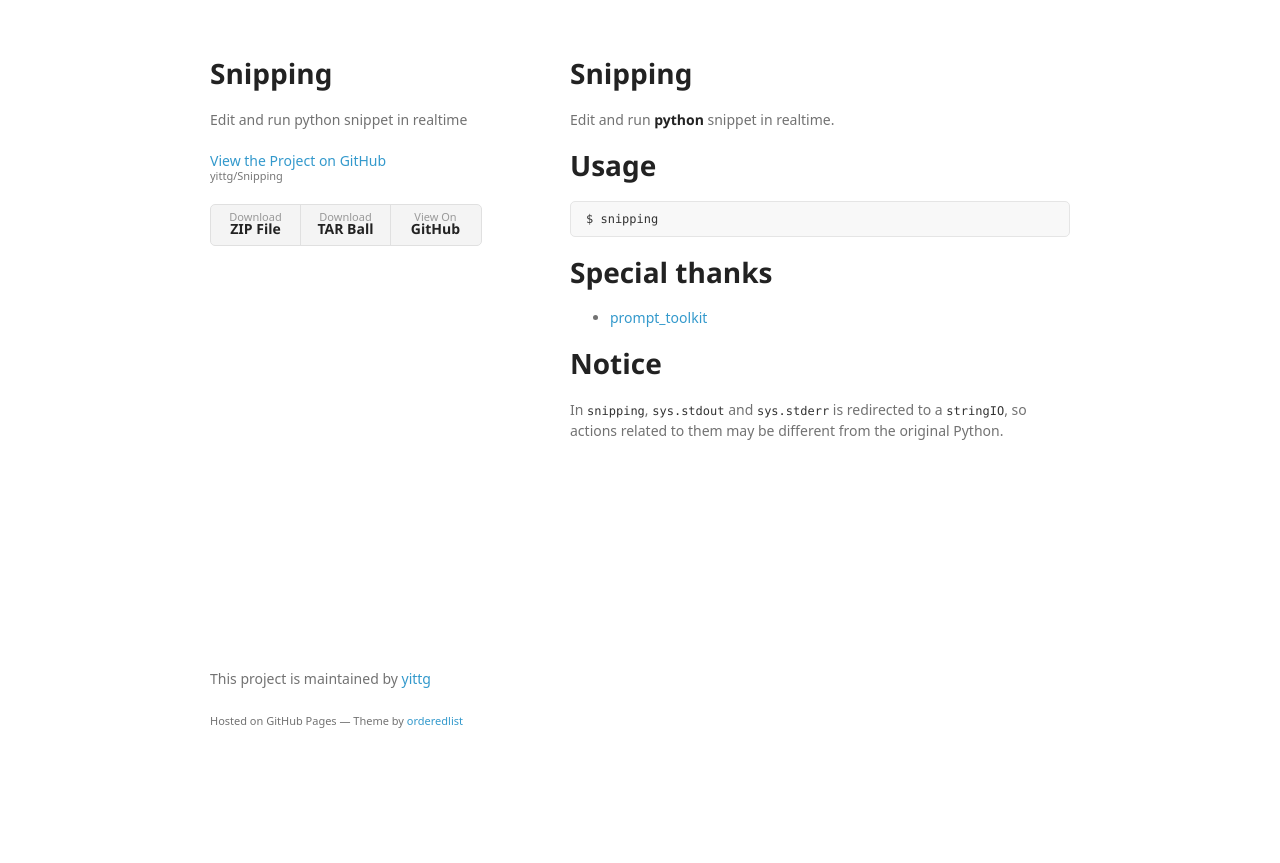
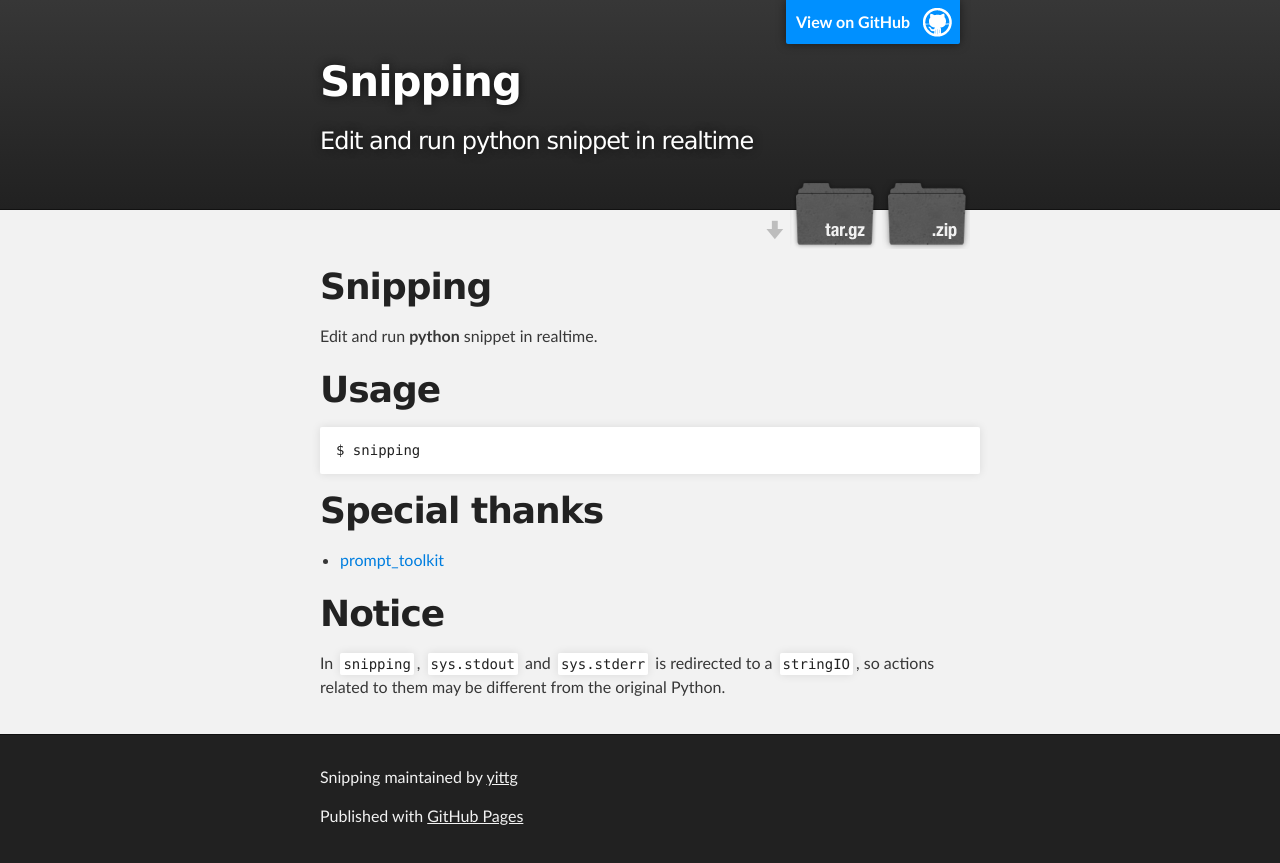
Before and after one commit to yittg/Snipping, a plain HTML site: page index.html in a window 1280 px wide. Before the commit the page ends 800 px from the top, so only its background shows below. Drawn offline with Linux system fonts and the light colour scheme; a web font is replaced by a local one.

Commit message:
Create gh-pages branch via GitHub

```diff
--- a/index.html
+++ b/index.html
@@ -1,33 +1,36 @@
-<!doctype html>
+<!DOCTYPE html>
 <html>
+
   <head>
-    <meta charset="utf-8">
+    <meta charset='utf-8'>
     <meta http-equiv="X-UA-Compatible" content="chrome=1">
-    <title>Snipping by yittg</title>
+    <meta name="description" content="Snipping : Edit and run python snippet in realtime">
 
-    <link rel="stylesheet" href="stylesheets/styles.css">
-    <link rel="stylesheet" href="stylesheets/github-light.css">
-    <meta name="viewport" content="width=device-width">
-    <!--[if lt IE 9]>
-    <script src="//html5shiv.googlecode.com/svn/trunk/html5.js"></script>
-    <![endif]-->
+    <link rel="stylesheet" type="text/css" media="screen" href="stylesheets/stylesheet.css">
+
+    <title>Snipping</title>
   </head>
+
   <body>
-    <div class="wrapper">
-      <header>
-        <h1>Snipping</h1>
-        <p>Edit and run python snippet in realtime</p>
 
-        <p class="view"><a href="https://github.com/yittg/Snipping">View the Project on GitHub <small>yittg/Snipping</small></a></p>
+    <!-- HEADER -->
+    <div id="header_wrap" class="outer">
+        <header class="inner">
+          <a id="forkme_banner" href="https://github.com/yittg/Snipping">View on GitHub</a>
 
+          <h1 id="project_title">Snipping</h1>
+          <h2 id="project_tagline">Edit and run python snippet in realtime</h2>
 
-        <ul>
-          <li><a href="https://github.com/yittg/Snipping/zipball/master">Download <strong>ZIP File</strong></a></li>
-          <li><a href="https://github.com/yittg/Snipping/tarball/master">Download <strong>TAR Ball</strong></a></li>
-          <li><a href="https://github.com/yittg/Snipping">View On <strong>GitHub</strong></a></li>
-        </ul>
-      </header>
-      <section>
+            <section id="downloads">
+              <a class="zip_download_link" href="https://github.com/yittg/Snipping/zipball/master">Download this project as a .zip file</a>
+              <a class="tar_download_link" href="https://github.com/yittg/Snipping/tarball/master">Download this project as a tar.gz file</a>
+            </section>
+        </header>
+    </div>
+
+    <!-- MAIN CONTENT -->
+    <div id="main_content_wrap" class="outer">
+      <section id="main_content" class="inner">
         <h1>
 <a id="snipping" class="anchor" href="#snipping" aria-hidden="true"><span aria-hidden="true" class="octicon octicon-link"></span></a>Snipping</h1>
 
@@ -51,12 +54,17 @@
 
 <p>In <code>snipping</code>, <code>sys.stdout</code> and <code>sys.stderr</code> is redirected to a <code>stringIO</code>, so actions related to them may be different from the original Python.</p>
       </section>
-      <footer>
-        <p>This project is maintained by <a href="https://github.com/yittg">yittg</a></p>
-        <p><small>Hosted on GitHub Pages &mdash; Theme by <a href="https://github.com/orderedlist">orderedlist</a></small></p>
+    </div>
+
+    <!-- FOOTER  -->
+    <div id="footer_wrap" class="outer">
+      <footer class="inner">
+        <p class="copyright">Snipping maintained by <a href="https://github.com/yittg">yittg</a></p>
+        <p>Published with <a href="https://pages.github.com">GitHub Pages</a></p>
       </footer>
     </div>
-    <script src="javascripts/scale.fix.js"></script>
+
+
 
   </body>
 </html>
--- /dev/null
+++ b/javascripts/main.js
@@ -0,0 +1 @@
+console.log('This would be the main JS file.');
--- /dev/null
+++ b/stylesheets/stylesheet.css
@@ -0,0 +1,425 @@
+/*******************************************************************************
+Slate Theme for GitHub Pages
+by Jason Costello, @jsncostello
+*******************************************************************************/
+
+@import url(github-light.css);
+
+/*******************************************************************************
+MeyerWeb Reset
+*******************************************************************************/
+
+html, body, div, span, applet, object, iframe,
+h1, h2, h3, h4, h5, h6, p, blockquote, pre,
+a, abbr, acronym, address, big, cite, code,
+del, dfn, em, img, ins, kbd, q, s, samp,
+small, strike, strong, sub, sup, tt, var,
+b, u, i, center,
+dl, dt, dd, ol, ul, li,
+fieldset, form, label, legend,
+table, caption, tbody, tfoot, thead, tr, th, td,
+article, aside, canvas, details, embed,
+figure, figcaption, footer, header, hgroup,
+menu, nav, output, ruby, section, summary,
+time, mark, audio, video {
+  margin: 0;
+  padding: 0;
+  border: 0;
+  font: inherit;
+  vertical-align: baseline;
+}
+
+/* HTML5 display-role reset for older browsers */
+article, aside, details, figcaption, figure,
+footer, header, hgroup, menu, nav, section {
+  display: block;
+}
+
+ol, ul {
+  list-style: none;
+}
+
+table {
+  border-collapse: collapse;
+  border-spacing: 0;
+}
+
+/*******************************************************************************
+Theme Styles
+*******************************************************************************/
+
+body {
+  box-sizing: border-box;
+  color:#373737;
+  background: #212121;
+  font-size: 16px;
+  font-family: 'Myriad Pro', Calibri, Helvetica, Arial, sans-serif;
+  line-height: 1.5;
+  -webkit-font-smoothing: antialiased;
+}
+
+h1, h2, h3, h4, h5, h6 {
+  margin: 10px 0;
+  font-weight: 700;
+  color:#222222;
+  font-family: 'Lucida Grande', 'Calibri', Helvetica, Arial, sans-serif;
+  letter-spacing: -1px;
+}
+
+h1 {
+  font-size: 36px;
+  font-weight: 700;
+}
+
+h2 {
+  padding-bottom: 10px;
+  font-size: 32px;
+  background: url('../images/bg_hr.png') repeat-x bottom;
+}
+
+h3 {
+  font-size: 24px;
+}
+
+h4 {
+  font-size: 21px;
+}
+
+h5 {
+  font-size: 18px;
+}
+
+h6 {
+  font-size: 16px;
+}
+
+p {
+  margin: 10px 0 15px 0;
+}
+
+footer p {
+  color: #f2f2f2;
+}
+
+a {
+  text-decoration: none;
+  color: #007edf;
+  text-shadow: none;
+
+  transition: color 0.5s ease;
+  transition: text-shadow 0.5s ease;
+  -webkit-transition: color 0.5s ease;
+  -webkit-transition: text-shadow 0.5s ease;
+  -moz-transition: color 0.5s ease;
+  -moz-transition: text-shadow 0.5s ease;
+  -o-transition: color 0.5s ease;
+  -o-transition: text-shadow 0.5s ease;
+  -ms-transition: color 0.5s ease;
+  -ms-transition: text-shadow 0.5s ease;
+}
+
+a:hover, a:focus {text-decoration: underline;}
+
+footer a {
+  color: #F2F2F2;
+  text-decoration: underline;
+}
+
+em {
+  font-style: italic;
+}
+
+strong {
+  font-weight: bold;
+}
+
+img {
+  position: relative;
+  margin: 0 auto;
+  max-width: 739px;
+  padding: 5px;
+  margin: 10px 0 10px 0;
+  border: 1px solid #ebebeb;
+
+  box-shadow: 0 0 5px #ebebeb;
+  -webkit-box-shadow: 0 0 5px #ebebeb;
+  -moz-box-shadow: 0 0 5px #ebebeb;
+  -o-box-shadow: 0 0 5px #ebebeb;
+  -ms-box-shadow: 0 0 5px #ebebeb;
+}
+
+p img {
+  display: inline;
+  margin: 0;
+  padding: 0;
+  vertical-align: middle;
+  text-align: center;
+  border: none;
+}
+
+pre, code {
+  width: 100%;
+  color: #222;
+  background-color: #fff;
+
+  font-family: Monaco, "Bitstream Vera Sans Mono", "Lucida Console", Terminal, monospace;
+  font-size: 14px;
+
+  border-radius: 2px;
+  -moz-border-radius: 2px;
+  -webkit-border-radius: 2px;
+}
+
+pre {
+  width: 100%;
+  padding: 10px;
+  box-shadow: 0 0 10px rgba(0,0,0,.1);
+  overflow: auto;
+}
+
+code {
+  padding: 3px;
+  margin: 0 3px;
+  box-shadow: 0 0 10px rgba(0,0,0,.1);
+}
+
+pre code {
+  display: block;
+  box-shadow: none;
+}
+
+blockquote {
+  color: #666;
+  margin-bottom: 20px;
+  padding: 0 0 0 20px;
+  border-left: 3px solid #bbb;
+}
+
+
+ul, ol, dl {
+  margin-bottom: 15px
+}
+
+ul {
+  list-style-position: inside;
+  list-style: disc;
+  padding-left: 20px;
+}
+
+ol {
+  list-style-position: inside;
+  list-style: decimal;
+  padding-left: 20px;
+}
+
+dl dt {
+  font-weight: bold;
+}
+
+dl dd {
+  padding-left: 20px;
+  font-style: italic;
+}
+
+dl p {
+  padding-left: 20px;
+  font-style: italic;
+}
+
+hr {
+  height: 1px;
+  margin-bottom: 5px;
+  border: none;
+  background: url('../images/bg_hr.png') repeat-x center;
+}
+
+table {
+  border: 1px solid #373737;
+  margin-bottom: 20px;
+  text-align: left;
+ }
+
+th {
+  font-family: 'Lucida Grande', 'Helvetica Neue', Helvetica, Arial, sans-serif;
+  padding: 10px;
+  background: #373737;
+  color: #fff;
+ }
+
+td {
+  padding: 10px;
+  border: 1px solid #373737;
+ }
+
+form {
+  background: #f2f2f2;
+  padding: 20px;
+}
+
+/*******************************************************************************
+Full-Width Styles
+*******************************************************************************/
+
+.outer {
+  width: 100%;
+}
+
+.inner {
+  position: relative;
+  max-width: 640px;
+  padding: 20px 10px;
+  margin: 0 auto;
+}
+
+#forkme_banner {
+  display: block;
+  position: absolute;
+  top:0;
+  right: 10px;
+  z-index: 10;
+  padding: 10px 50px 10px 10px;
+  color: #fff;
+  background: url('../images/blacktocat.png') #0090ff no-repeat 95% 50%;
+  font-weight: 700;
+  box-shadow: 0 0 10px rgba(0,0,0,.5);
+  border-bottom-left-radius: 2px;
+  border-bottom-right-radius: 2px;
+}
+
+#header_wrap {
+  background: #212121;
+  background: -moz-linear-gradient(top, #373737, #212121);
+  background: -webkit-linear-gradient(top, #373737, #212121);
+  background: -ms-linear-gradient(top, #373737, #212121);
+  background: -o-linear-gradient(top, #373737, #212121);
+  background: linear-gradient(top, #373737, #212121);
+}
+
+#header_wrap .inner {
+  padding: 50px 10px 30px 10px;
+}
+
+#project_title {
+  margin: 0;
+  color: #fff;
+  font-size: 42px;
+  font-weight: 700;
+  text-shadow: #111 0px 0px 10px;
+}
+
+#project_tagline {
+  color: #fff;
+  font-size: 24px;
+  font-weight: 300;
+  background: none;
+  text-shadow: #111 0px 0px 10px;
+}
+
+#downloads {
+  position: absolute;
+  width: 210px;
+  z-index: 10;
+  bottom: -40px;
+  right: 0;
+  height: 70px;
+  background: url('../images/icon_download.png') no-repeat 0% 90%;
+}
+
+.zip_download_link {
+  display: block;
+  float: right;
+  width: 90px;
+  height:70px;
+  text-indent: -5000px;
+  overflow: hidden;
+  background: url(../images/sprite_download.png) no-repeat bottom left;
+}
+
+.tar_download_link {
+  display: block;
+  float: right;
+  width: 90px;
+  height:70px;
+  text-indent: -5000px;
+  overflow: hidden;
+  background: url(../images/sprite_download.png) no-repeat bottom right;
+  margin-left: 10px;
+}
+
+.zip_download_link:hover {
+  background: url(../images/sprite_download.png) no-repeat top left;
+}
+
+.tar_download_link:hover {
+  background: url(../images/sprite_download.png) no-repeat top right;
+}
+
+#main_content_wrap {
+  background: #f2f2f2;
+  border-top: 1px solid #111;
+  border-bottom: 1px solid #111;
+}
+
+#main_content {
+  padding-top: 40px;
+}
+
+#footer_wrap {
+  background: #212121;
+}
+
+
+
+/*******************************************************************************
+Small Device Styles
+*******************************************************************************/
+
+@media screen and (max-width: 480px) {
+  body {
+    font-size:14px;
+  }
+
+  #downloads {
+    display: none;
+  }
+
+  .inner {
+    min-width: 320px;
+    max-width: 480px;
+  }
+
+  #project_title {
+  font-size: 32px;
+  }
+
+  h1 {
+    font-size: 28px;
+  }
+
+  h2 {
+    font-size: 24px;
+  }
+
+  h3 {
+    font-size: 21px;
+  }
+
+  h4 {
+    font-size: 18px;
+  }
+
+  h5 {
+    font-size: 14px;
+  }
+
+  h6 {
+    font-size: 12px;
+  }
+
+  code, pre {
+    min-width: 320px;
+    max-width: 480px;
+    font-size: 11px;
+  }
+
+}
```
Also changed, not shown: images/bg_hr.png (added), images/blacktocat.png (added), images/icon_download.png (added), images/sprite_download.png (added).
